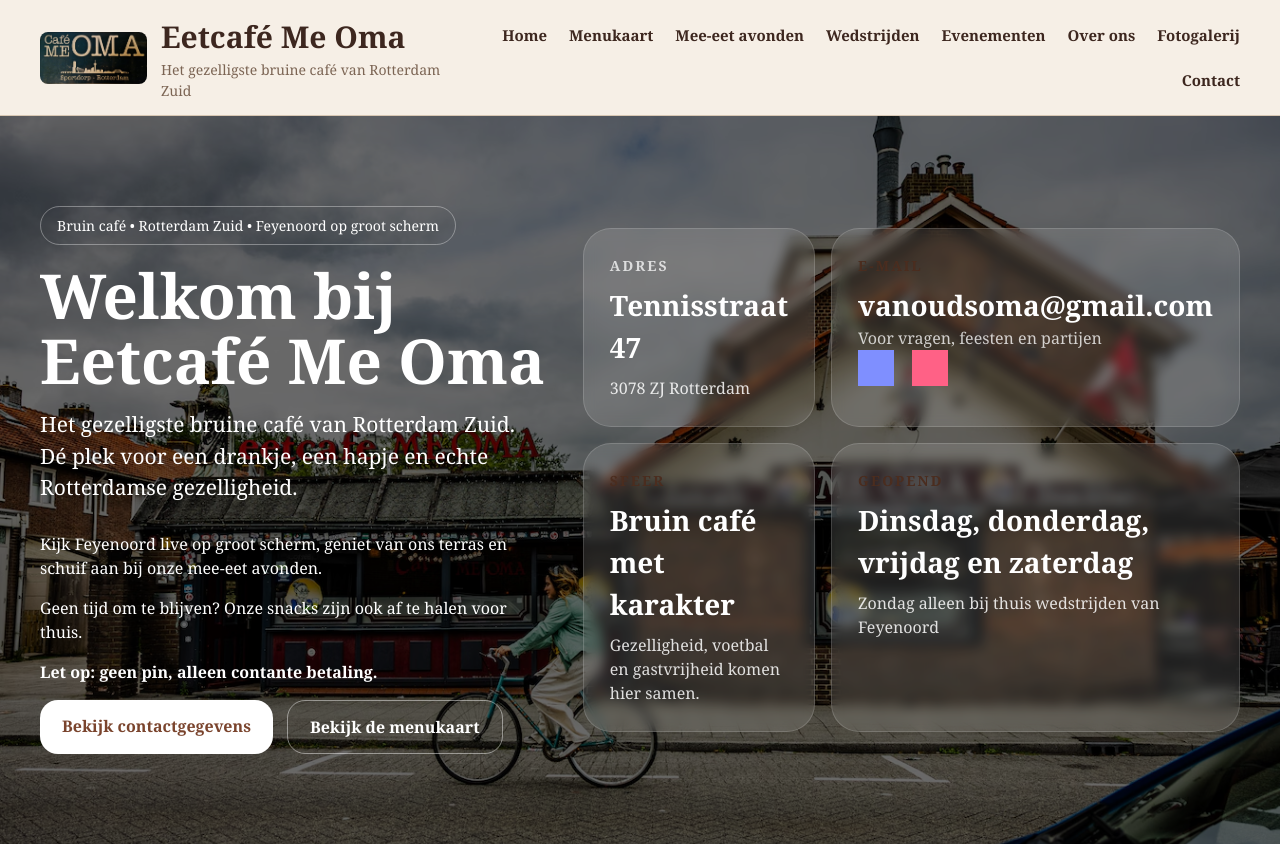
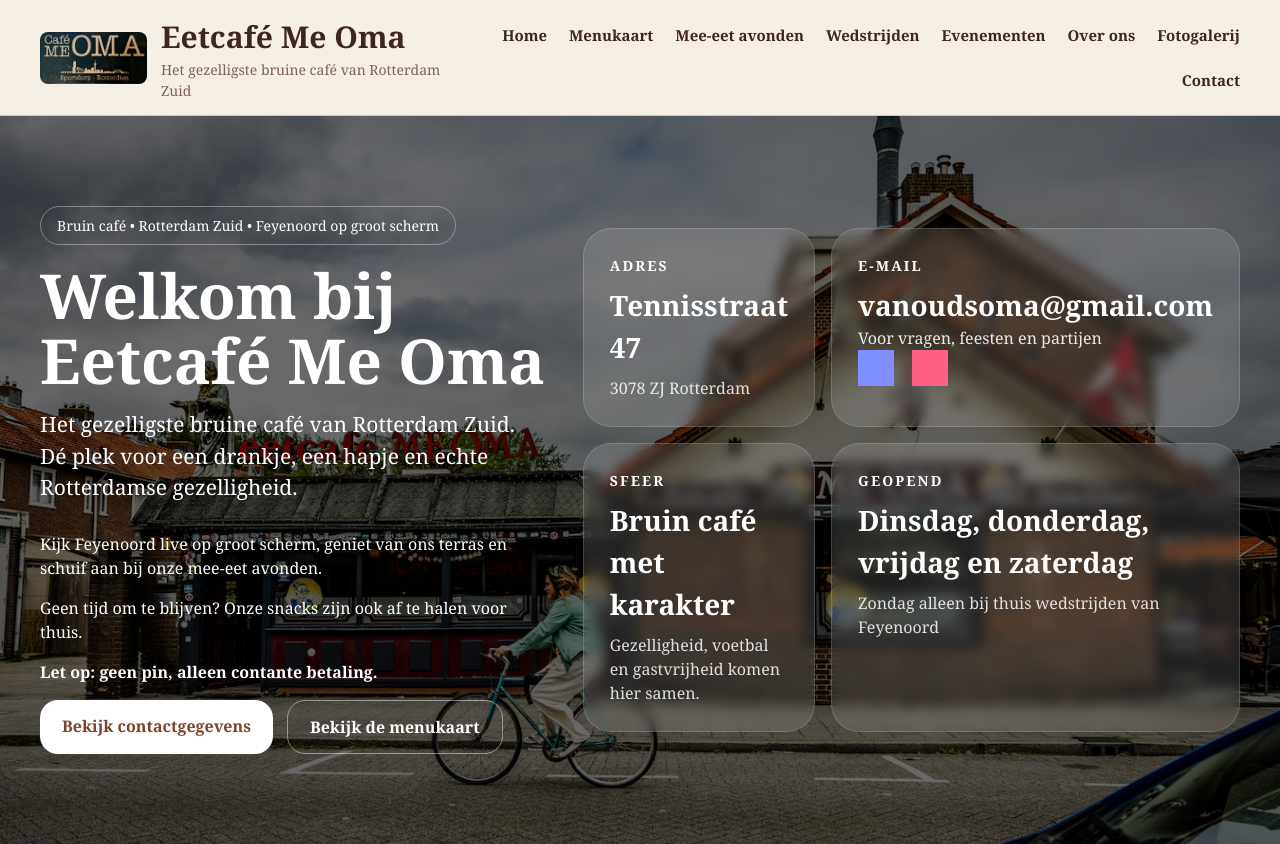
Before and after one commit to franklinkorenhof-jpg/eetcafemeoma, a plain HTML site: page index.html in a window 1280 px wide. Shown: the top 844 px of the page. Drawn offline with Linux system fonts and the light colour scheme; grey boxes are pictures that could not be loaded.

Commit message:
Update index.html

```diff
--- a/index.html
+++ b/index.html
@@ -914,6 +914,16 @@
 .hero strong{
   font-size:18px;
 }
+}
+
+    .glass{
+  color:#ffffff !important;
+}
+
+.glass h3,
+.glass h4,
+.glass p{
+  color:#ffffff !important;
 }
   </style>
 </head>
```
